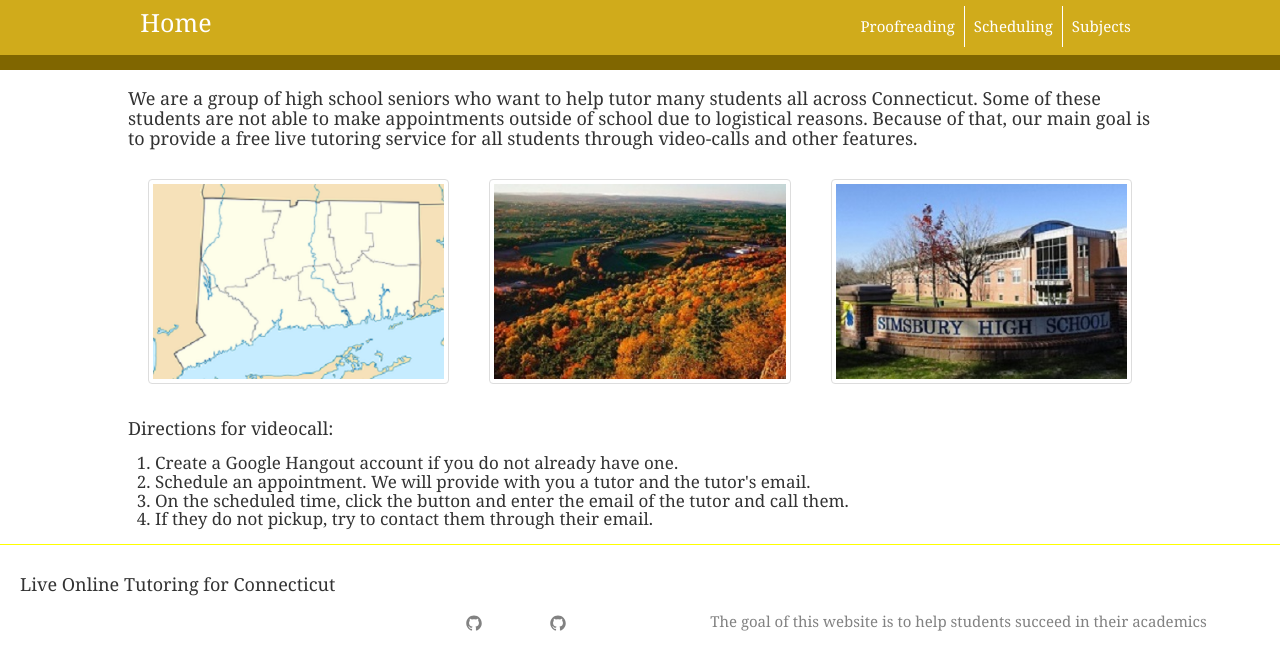
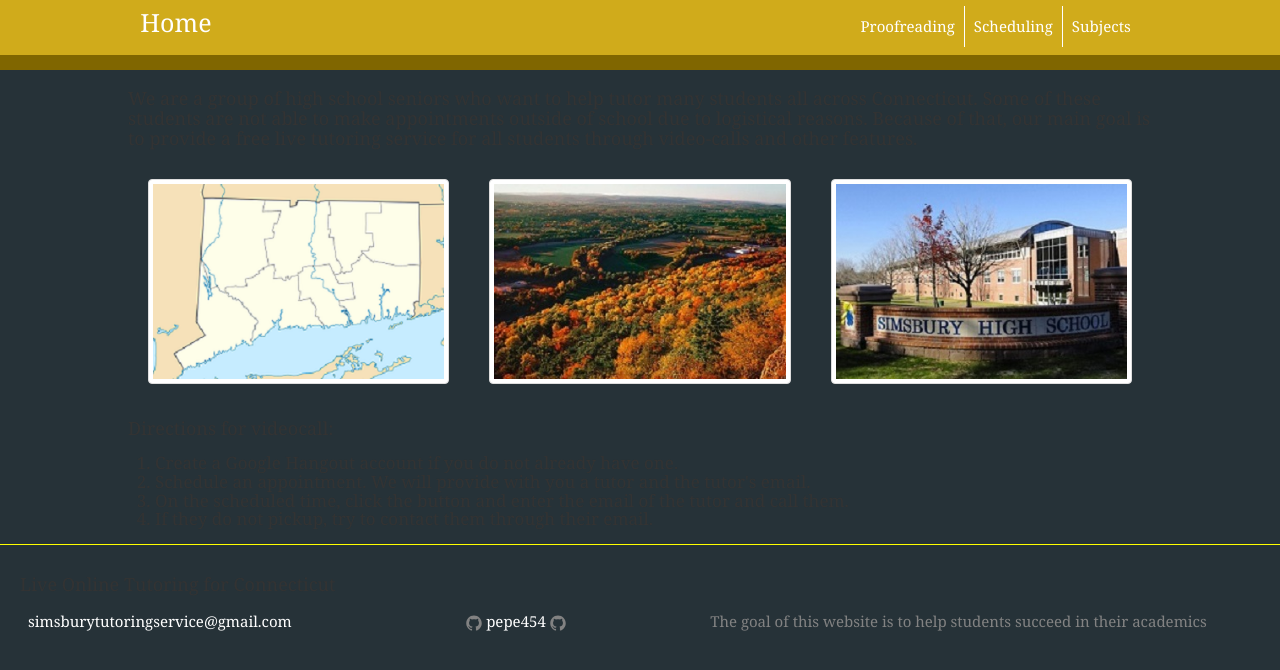
Before and after one commit to pepe454/pepe454.github.io, a Jekyll site: the page built from index.html, in a window 1280 px wide. Shown: the top 670 px of the page. Built offline with Jekyll 4.4.1, drawn with Linux system fonts in a browser that asks for light colours; the list of posts is cut into pages by our own code; comment, search, counter and statistics services are not loaded.

Commit message:
Update _base.scss

```diff
--- a/_sass/_base.scss
+++ b/_sass/_base.scss
@@ -17,7 +17,7 @@ dl, dd, ol, ul, figure {
 body {
     font: $base-font-weight #{$base-font-size}/#{$base-line-height} $base-font-family;
     color: midnight-blue;
-    background-color: fafafa;
+    background-color: #263238;
     -webkit-text-size-adjust: 100%;
     -webkit-font-feature-settings: "kern" 1;
     -moz-font-feature-settings: "kern" 1;
```
